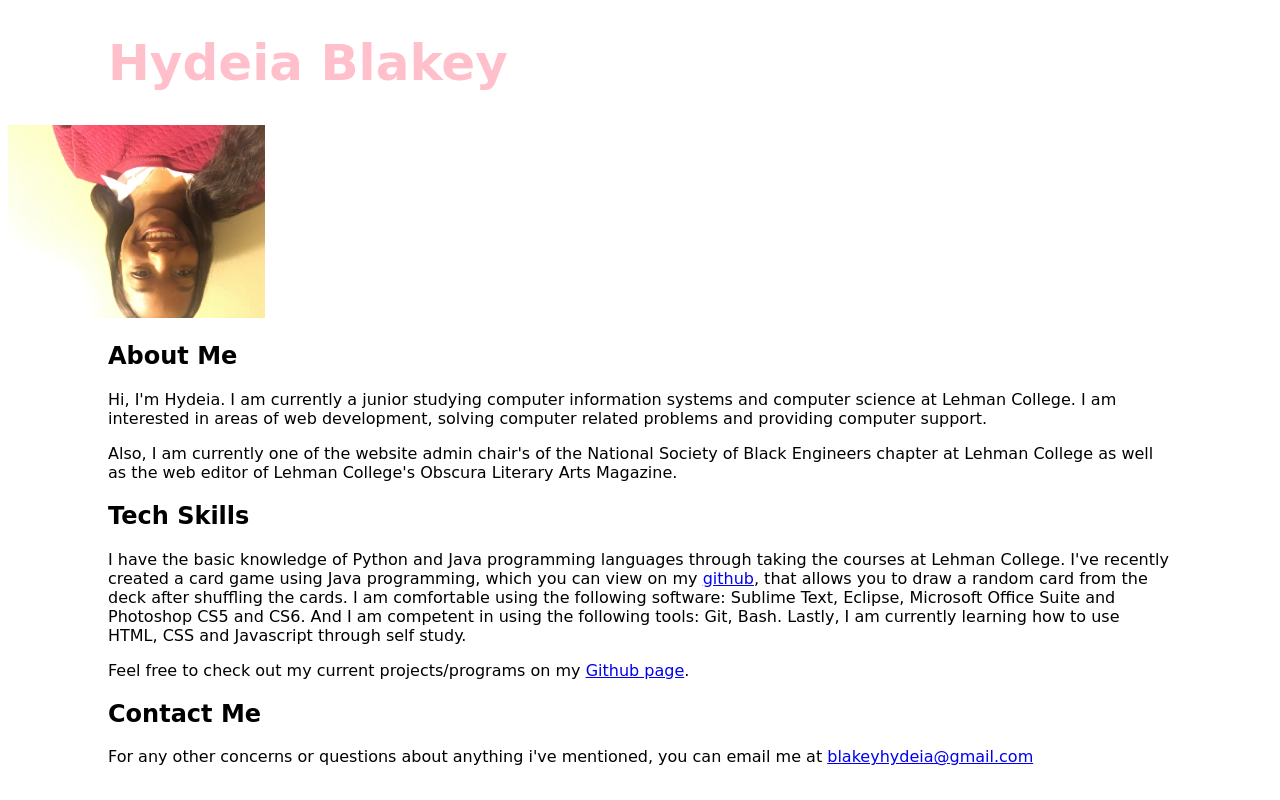
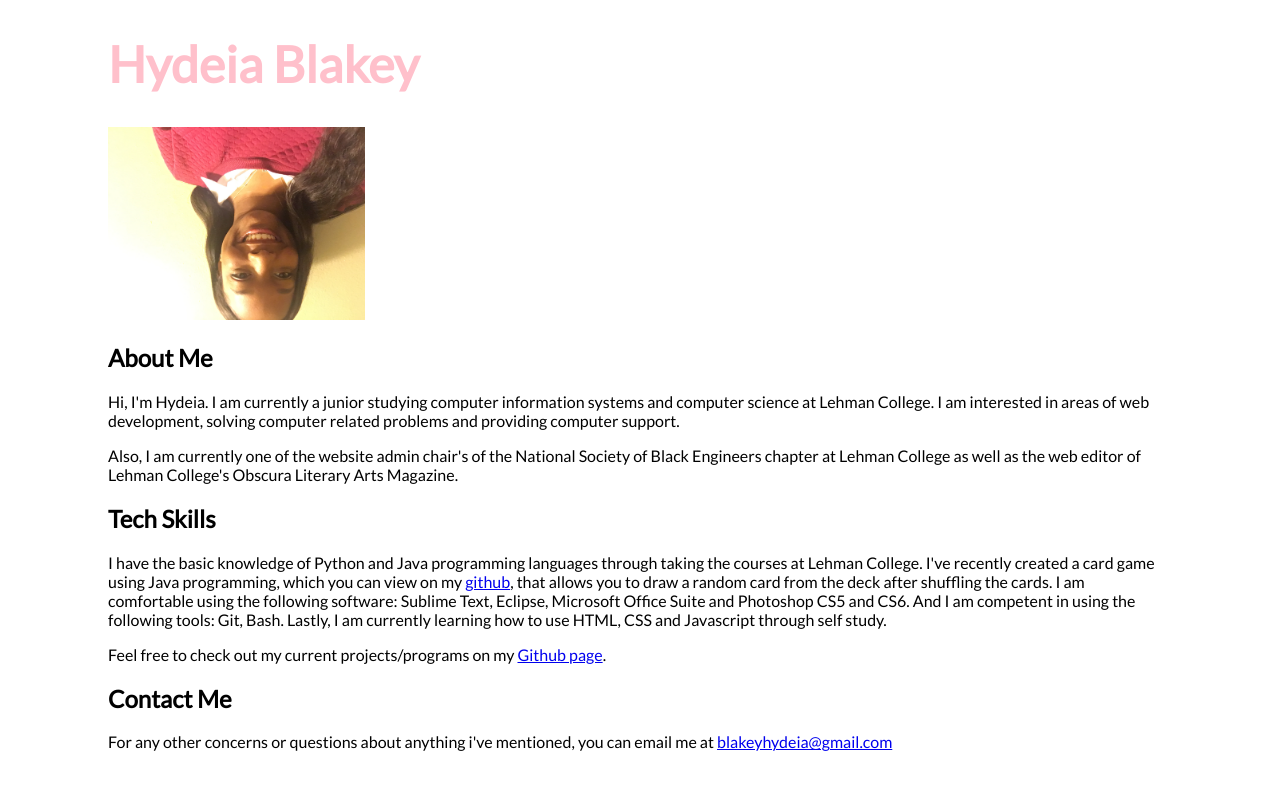
Before and after one commit to hydeiablakey/personal_website, a plain HTML site: page index.html in a window 1280 px wide. Drawn offline with Linux system fonts and the light colour scheme; files whose address does not match are found by name.

Commit message:
Add new directory for images

```diff
--- a/index.html
+++ b/index.html
@@ -3,20 +3,16 @@
 <head>
     <title>Hydeia Blakey</title>
     <link rel="stylesheet" type="text/css" href="style.css">
-
+    <link href="https://fonts.googleapis.com/css?family=Lato" rel="stylesheet">
 </head>
 <body>
 <h1>Hydeia Blakey</h1>
-
-
 <a href="https://www.linkedin.com/in/hydeiablakey/" target="_blank"><img src="img/personal_photo.jpg" alt="LinkedIn"></a>
 <section class="about">
 	<h2>About Me</h2>
 	<!--
 		Section that includes profile picture and about me.
 	-->
-
-
 	<p>Hi, I'm Hydeia. I am currently a junior studying computer information systems and computer science at Lehman College. I am interested in areas of web development, solving computer related problems and providing computer support.  </p>
 
 	<p>Also, I am currently one of the website admin chair's of the National Society of Black Engineers chapter at Lehman College as well as the web editor of Lehman College's Obscura Literary Arts Magazine. </p>
--- a/style.css
+++ b/style.css
@@ -1,5 +1,5 @@
 *{
-	font-family: 'Germania One', cursive;
+	font-family: 'Lato', cursive;
 }
 
 h1{
@@ -10,6 +10,7 @@ h1{
 }
 
 img{
+	margin-left: 100px;
 	height: 193px;
 	width: 257px;
 	transform: rotate(180deg);
```
Also changed, not shown: img/personal_photo.JPG (renamed from personal_photo.JPG).
